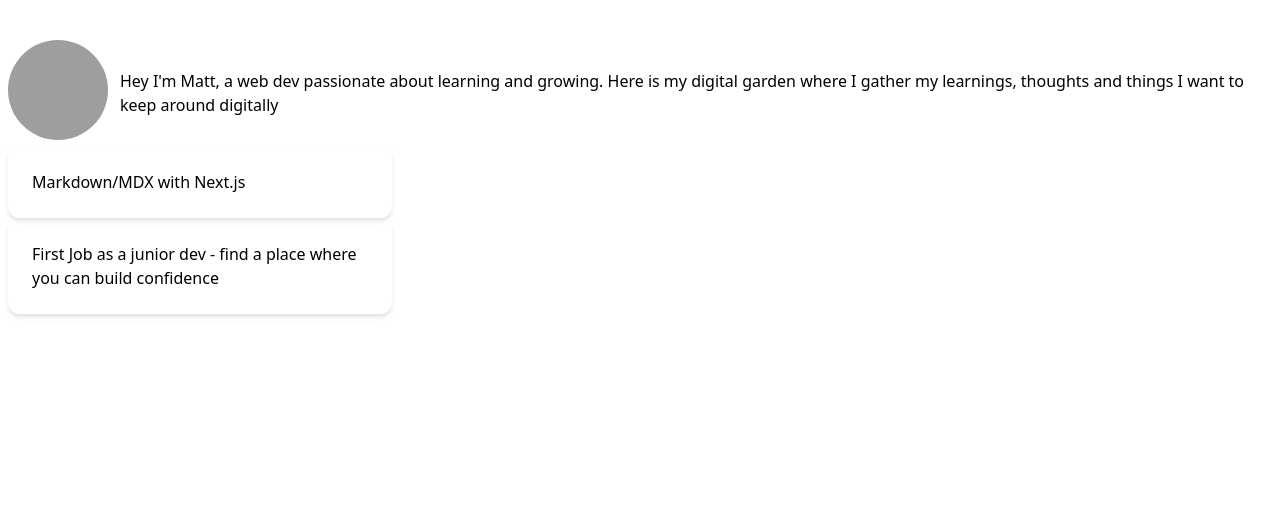
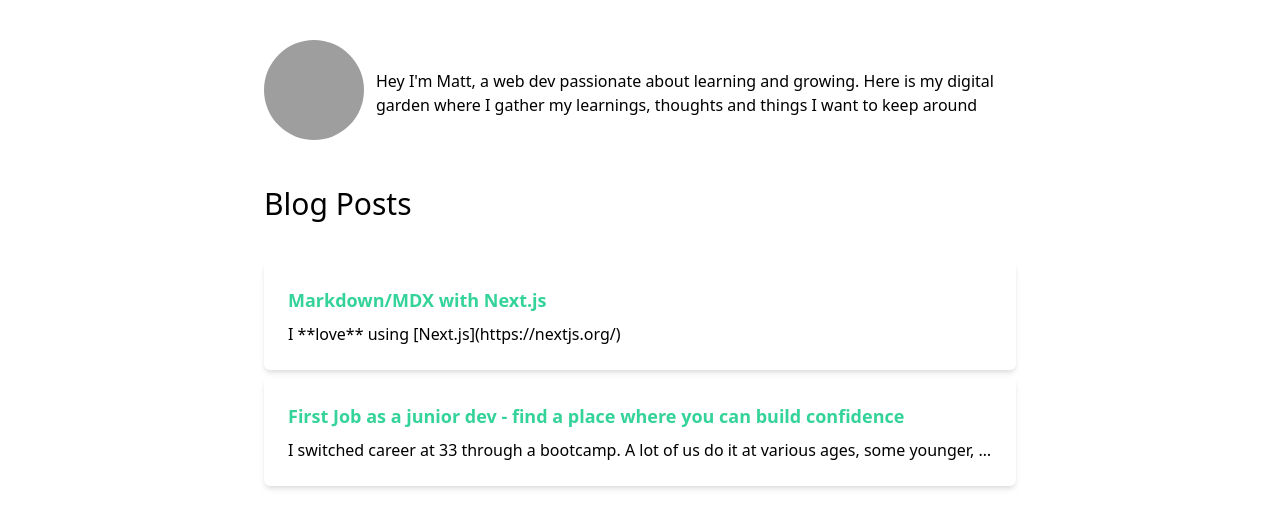
Before and after one commit to MatthieuVeillon/personal-site, a Next.js app: page / in a window 1280 px wide. Shown: the top 528 px of the page. Built offline with nearby package versions, Linux system fonts and the light colour scheme; grey boxes are pictures that could not be loaded; what @tailwindcss/typography would draw is missing.

Commit message:
mise en forme article junior dev

```diff
--- /dev/null
+++ b/components/BlogSection.tsx
@@ -0,0 +1,22 @@
+import React, { FC } from "react";
+import PostPreview from "./PostPreview";
+import { Post } from "../pages";
+
+type BlogSectionProps = {
+  posts: Post[];
+};
+
+const BlogSection: FC<BlogSectionProps> = ({ posts }) => {
+  return (
+    <>
+      <h2 className="text-3xl mb-sm">Blog Posts</h2>
+      <ul className="mx-auto flex flex-col space-y-2">
+        {posts.map((post) => (
+          <PostPreview post={post} />
+        ))}
+      </ul>
+    </>
+  );
+};
+
+export default BlogSection;
--- a/components/GlobalLayout.tsx
+++ b/components/GlobalLayout.tsx
@@ -3,7 +3,9 @@ import React, { FC } from "react";
 type GlobalLayoutProps = {};
 
 const GlobalLayout: FC<GlobalLayoutProps> = ({ children }) => {
-  return <div className="container mx-auto px-2 py-10">{children}</div>;
+  return (
+    <div className="container max-w-3xl mx-auto px-2 py-10">{children}</div>
+  );
 };
 
 export default GlobalLayout;
--- a/components/Intro.tsx
+++ b/components/Intro.tsx
@@ -19,7 +19,7 @@ const Intro: FC<IntroProps> = ({}) => {
       <div>
         Hey I'm Matt, a web dev passionate about learning and growing. Here is
         my digital garden where I gather my learnings, thoughts and things I
-        want to keep around digitally{" "}
+        want to keep around{" "}
       </div>
     </div>
   );
--- /dev/null
+++ b/components/PostPreview.tsx
@@ -0,0 +1,24 @@
+import React, { FC } from "react";
+import Link from "next/link";
+import { Post } from "../pages";
+
+type PostPreviewProps = {
+  post: Post;
+};
+
+const PostPreview: FC<PostPreviewProps> = ({ post }) => {
+  return (
+    <li className="p-6 max-w-full rounded-md shadow-md h-30">
+      <div className="mb-sm">
+        <Link as={`/${post.filePath.replace(/\.mdx?$/, "")}`} href={`/[slug]`}>
+          <a className="font-semibold text-lg text-green-400">
+            {post.data.title}
+          </a>
+        </Link>
+      </div>
+      <p className="truncate ...">{post.content}</p>
+    </li>
+  );
+};
+
+export default PostPreview;
--- a/pages/index.tsx
+++ b/pages/index.tsx
@@ -2,10 +2,10 @@ import fs from "fs";
 import path from "path";
 import matter from "gray-matter";
 import { FC } from "react";
-import Link from "next/link";
 import Intro from "../components/Intro";
+import BlogSection from "../components/BlogSection";
 
-type Post = {
+export type Post = {
   content: string;
   data: { [p: string]: any };
   filePath: string;
@@ -15,25 +15,12 @@ type PostPageProps = {
   posts: Post[];
 };
 
-const PostsPage: FC<PostPageProps> = ({ posts }) => {
+const HomePage: FC<PostPageProps> = ({ posts }) => {
   return (
-    <>
+    <div className="flex flex-col space-y-10">
       <Intro />
-      <ul>
-        {posts.map((post) => (
-          <li key={post.filePath}>
-            <div className="p-6 max-w-sm rounded-xl shadow-md">
-              <Link
-                as={`/${post.filePath.replace(/\.mdx?$/, "")}`}
-                href={`/[slug]`}
-              >
-                <a>{post.data.title}</a>
-              </Link>
-            </div>
-          </li>
-        ))}
-      </ul>
-    </>
+      <BlogSection posts={posts} />
+    </div>
 
     // <>
     //   {posts.map((post) => (
@@ -43,7 +30,7 @@ const PostsPage: FC<PostPageProps> = ({ posts }) => {
   );
 };
 
-export default PostsPage;
+export default HomePage;
 
 //Why do I need a getStaticProps here ? (because it needs to be executed server side
 export function getStaticProps() {
--- a/posts/firstJob.mdx
+++ b/posts/firstJob.mdx
@@ -6,26 +6,26 @@ readTime: 5
 
 I switched career at 33 through a bootcamp. A lot of us do it at various ages, some younger, some later on. I globally really enjoyed the ride and learning experience.
 
-During the bootcamp we were exposed to the concept of [growth vs fixed mindset](https://fs.blog/2015/03/carol-dweck-mindset/), at this stage the concept seemed to click - it was feeling confortable, I was confident in my ability to learn and proud of my capacity to pivot.
+During the bootcamp we were exposed to the concept of [growth vs fixed mindset](https://fs.blog/2015/03/carol-dweck-mindset/), at this stage the concept seemed to click - it was feeling comfortable, I was confident in my ability to learn and proud of my capacity to pivot.
 
-And then it happened after the first few month at my first dev job - I realised the hardest thing for me was to embrace **being a beginner once again**.
+And then it happened after the first few months at my first dev job - I realised the hardest thing for me was to embrace **being a beginner once again**.
 
-I don't consider myself having a big ego (but who does ? 🤔 ), nevertheless it became an hindrance after a few month when I was often comparing myself to other devs, most of them senior, all of them having a more valuable contribution to the compony than me.
+I don't consider myself having a big ego (but who does ? 🤔 ), nevertheless it became a hindrance after a few months when I was often comparing myself to other devs, most of them senior, all of them having a more valuable contribution to the company than me.
 
 I believe this feeling came from 2 main dimensions :
 
 - my own mental capacity to cope with the career switch / impostor syndrome
 - the job environment
 
-## Impostor Syndrome / Self Doubts
+### Impostor Syndrome / Self Doubts
 
 There is a lot of [good advices](https://www.codingdojo.com/blog/programmer-imposter-syndrome) on how to cope with impostor syndrome over the internet.  Impostor syndrome is mostly self doubts and as such can be difficult to handle. I don't have much more advices to share on the way to handle it from within yourself, but rather I want to focus on the second point where I might have a bit more concrete advices : picking a healthy job environment.
 
-## Job Environment
+### Job Environment
 
 During my first job hunt as a dev I tried to get the job with the best learning environment.
 
-Naivily I thought that a company with a lot of senior dev + "standard best practices" would be the best to learn from.
+Naively I thought that a company with a lot of senior dev + "standard best practices" would be the best to learn from.
 
 I was wrong.
 
@@ -37,16 +37,16 @@ It's kind of difficult when you begin your dev career, to differentiate the impo
 
 The question always comes up as a personal issue till you're able to articulate it with other colleagues and you realise that the feelings are shared.
 
-Concretely here are some of the symptoms we were experiencing :
+Concretely here are some symptoms we were experiencing :
 
 - Lack of encouragement
 - Code review feedback lacked empathy
 - We didn't feel our work was valuable to the company
 - Subtle but constant pressure about our capacity to match senior output
 
-Those are mostly perception related things and it could vary from one individual to an other - but when they stack, they definitely create a non productive environment for those who are not confident enough by themselves.
+Those are mostly perception related things and it could vary from one individual to another - but when they stack, they definitely create a non productive environment for those who are not confident enough by themselves.
 
-With the recul now I feel there were several root causes :
+With some perspective now I feel there were several root causes :
 
 - **company capacity to make junior dev grow**
 - **cultural misfit**
@@ -57,17 +57,16 @@ Cultural fit is to me how you share values and you can relate to your colleagues
 
 In all honesty when we talk with my ex colleagues, we're still grateful for the experience as we learned a lot by just being in contact of great knowledgeable developers.
 
-But having now experienced others working environnements - I think as a first job, the best learning environment is a place where it can feel safe to grow.  I don't say it has to be all comfortable and indulging (quite the opposite in fact) but rather an environment where you feel  you can tackle challenge and you can go out of your comfort zone while being supported.
+But having now experienced others working environments - I think as a first job, the best learning environment is a place where it can feel safe to grow.  I don't say it has to be all comfortable and indulging (quite the opposite in fact) but rather an environment where you feel  you can tackle challenge and you can go out of your comfort zone while being supported.
 
 That's why I think it's an important skill to be able to assess those aspects early on in the recruiting process.
 
-###
 
 ### Get a first job where you can build confidence in your skill
 
 I understand that the situation is not identical for all students / junior dev and that we cannot always "choose" our first job - that being said, knowing how to assess your future job environment is a skill in itself, and that will be useful for all your other jobs.
 
-C**ompany capacity to make junior dev grow :**
+**Company capacity to make junior dev grow :**
 
 In my opinion, you can have a good idea of the company capacity to support the growth of junior dev by looking at :
 
@@ -85,7 +84,7 @@ Most of those aspects can be assessed fairly well during the recruiting process,
 
 Special mention about the Career Framework - This is usually something which comes up when you have more than XX devs - therefore the lack of it might not be a red flag in itself.
 
-C**ultural fit :**
+**Cultural fit :**
 
 This can be trickier I feel to assess as there is a lot of "marketing" these days around it with culture books and shiny endeavour which do not always guarantee a concrete translation in a day to day work.
 
@@ -103,7 +102,7 @@ That being said, we as fresh bootcamp student (or fresh graduates in general) te
 
 Genuinely foster a learning environment for all is a difficult task,  and we also have a responsibility as junior dev and future seniors to be a part of improving/creating it.
 
-Some ressources to go beyond this post and inspire a broader perspective on the question
+Some resources to go beyond this post and inspire a broader perspective on the question
 
-- [a talk of Sarah May about power dynamic in agile teams](https://www.youtube.com/watch?v=YL-6RCTywbc)
-- [swyx excellent book on the coding career](https://www.learninpublic.org/#learn-more). There are specific chapters around the career guides section.
+- 🎥 [a talk of Sarah May about power dynamic in agile teams](https://www.youtube.com/watch?v=YL-6RCTywbc)
+- 📖 [swyx excellent book on the coding career](https://www.learninpublic.org/#learn-more). There are specific chapters around the career guides section.
```
